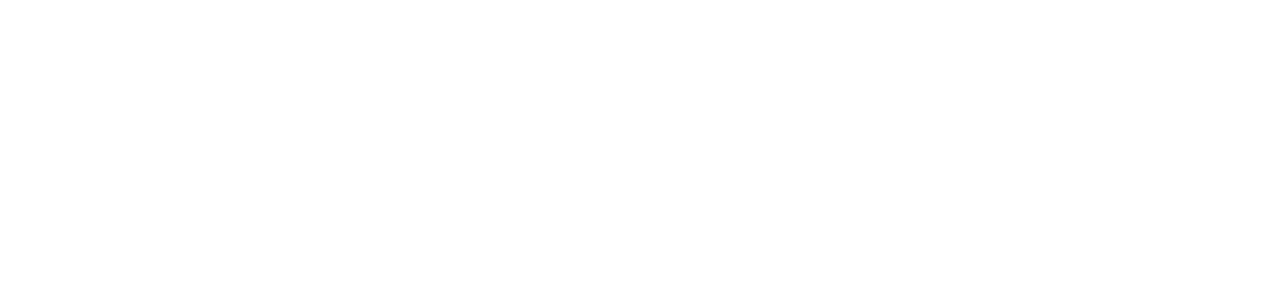
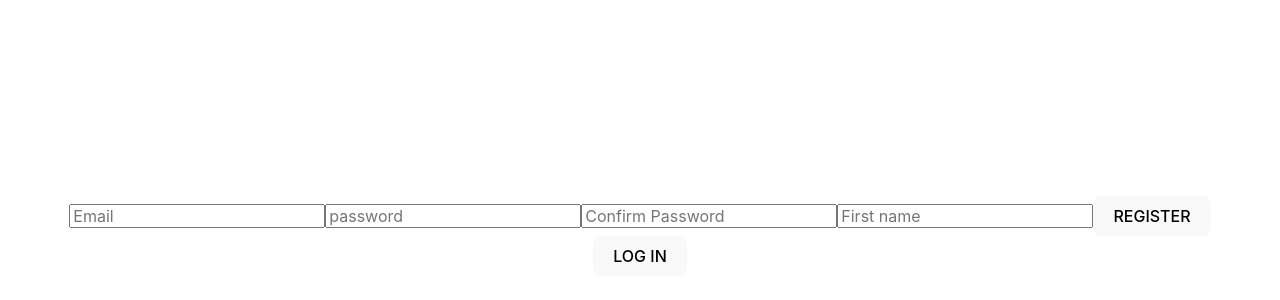
Before and after one commit to MateuszCharysz/Goit-Wallet, a React (Vite) app: page /register in a window 1280 px wide. Shown: the part 164-464 px from the top of the page. Built offline with nearby package versions, Linux system fonts and the light colour scheme.

Commit message:
quick fix 2

```diff
--- a/src/pages/login.jsx
+++ b/src/pages/login.jsx
@@ -4,9 +4,9 @@ import LoginForm from '../components/LoginForm';
 
 const Login = () => {
   return (
-<>
-<LoginForm />
-</>
+    <>
+      <LoginForm />
+    </>
   );
 };
 
--- a/src/pages/registration.jsx
+++ b/src/pages/registration.jsx
@@ -1,14 +1,12 @@
+// eslint-disable-next-line no-unused-vars
 import React from 'react';
-import { Routes, Route } from 'react-router-dom';
 import RegistrationForm from '../components/RegistrationForm';
 
 const Registration = () => {
   return (
-    <Routes>
-      <Route
-        path='/register'
-        element={<RegistrationForm />}></Route>
-    </Routes>
+    <>
+      <RegistrationForm />
+    </>
   );
 };
 
```
Also changed, not shown: src/layouts/App.jsx (+3 -5 lines).
